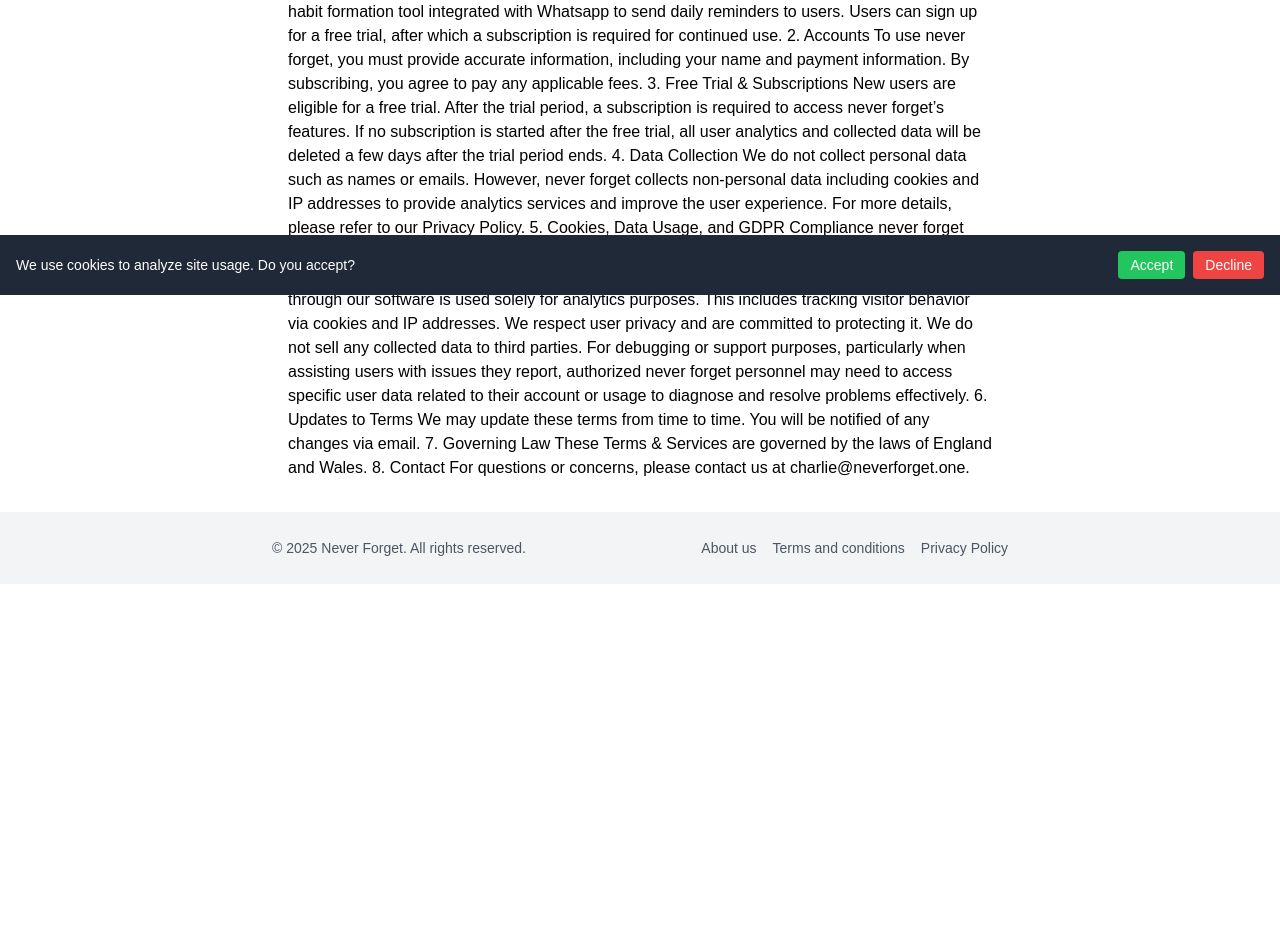
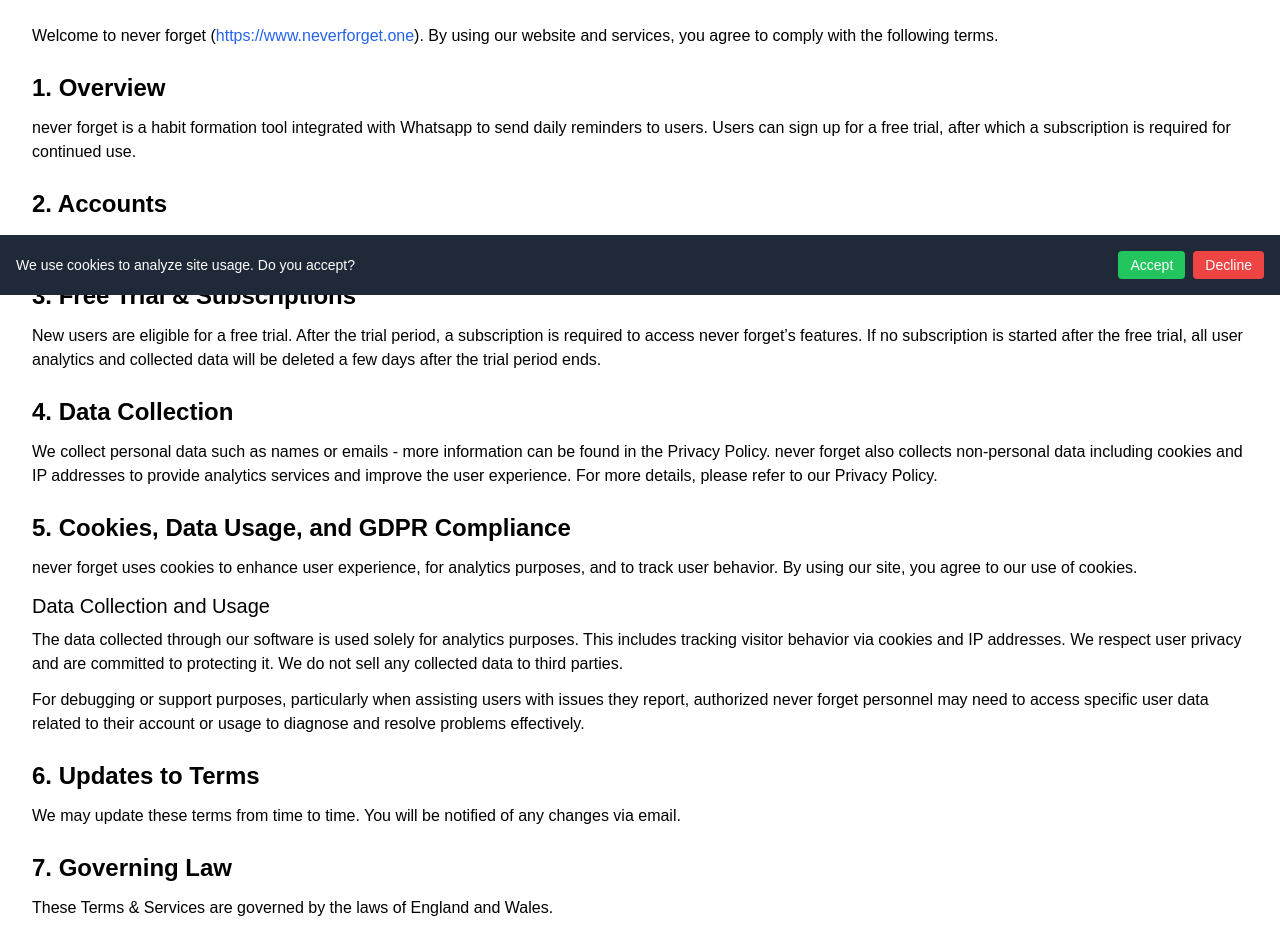
Before and after one commit to TemperateGrassland/never-forget, a Next.js app: page /termsandconditions in a window 1280 px wide. Shown: the part 505-1452 px from the top of the page. Before the commit the page ends 1089 px from the top, so only its background shows below. Built offline with nearby package versions, Linux system fonts and the light colour scheme; no server answers; a web font is replaced by a local one.

Commit message:
update terms and conditions page

```diff
--- a/src/app/globals.css
+++ b/src/app/globals.css
@@ -15,7 +15,7 @@
 }
 
 body {
-  color: var(--foreground);
+  color: #171717;
   background: var(--background);
   font-family: Arial, Helvetica, sans-serif;
 }
--- a/src/app/termsandconditions/page.tsx
+++ b/src/app/termsandconditions/page.tsx
@@ -1,49 +1,75 @@
 export default function TermsAndConditionsPage() {
     return (
-        <>
-        <main className="text-black max-w-3xl mx-auto p-8">
-        <h1>Terms and Conditions for never forget</h1>
+        <div className="terms-and-conditions-container p-4 md:p-8 text-black dark:text-white dark:bg-black">
+      <h1 className="text-3xl font-bold mb-4 text-black dark:text-white">Terms and Conditions for never forget</h1>
+      <p className="mb-6 text-sm text-black dark:text-white"><strong>Effective Date:</strong> May 09, 2025</p>
 
-Effective Date: May 09, 2025
+      <p className="mb-6 text-black dark:text-white">
+        Welcome to never forget (<a href="https://www.neverforget.one" target="_blank" rel="noopener noreferrer" className="text-blue-600 hover:underline dark:text-blue-400">https://www.neverforget.one</a>). By using our website and services, you agree to comply with the following terms.
+      </p>
 
-Welcome to never forget (https://www.neverforget.one). By using our website and services, you agree to comply with the following terms.
+      <section className="mb-6">
+        <h2 className="text-2xl font-semibold mb-3 text-black dark:text-white">1. Overview</h2>
+        <p className="text-black dark:text-white">
+          never forget is a habit formation tool integrated with Whatsapp to send daily reminders to users. Users can sign up for a free trial, after which a subscription is required for continued use.
+        </p>
+      </section>
 
-1. Overview
+      <section className="mb-6">
+        <h2 className="text-2xl font-semibold mb-3 text-black dark:text-white">2. Accounts</h2>
+        <p className="text-black dark:text-white">
+          To use never forget, you must provide accurate information, including your name and payment information. By subscribing, you agree to pay any applicable fees.
+        </p>
+      </section>
 
-never forget is a habit formation tool integrated with Whatsapp to send daily reminders to users. Users can sign up for a free trial, after which a subscription is required for continued use.
+      <section className="mb-6">
+        <h2 className="text-2xl font-semibold mb-3 text-black dark:text-white">3. Free Trial & Subscriptions</h2>
+        <p className="text-black dark:text-white">
+          New users are eligible for a free trial. After the trial period, a subscription is required to access never forget’s features. If no subscription is started after the free trial, all user analytics and collected data will be deleted a few days after the trial period ends.
+        </p>
+      </section>
 
-2. Accounts
+      <section className="mb-6">
+        <h2 className="text-2xl font-semibold mb-3 text-black dark:text-white">4. Data Collection</h2>
+        <p className="text-black dark:text-white">
+          We collect personal data such as names or emails - more information can be found in the Privacy Policy. never forget also collects non-personal data including cookies and IP addresses to provide analytics services and improve the user experience. For more details, please refer to our Privacy Policy.
+        </p>
+      </section>
 
-To use never forget, you must provide accurate information, including your name and payment information. By subscribing, you agree to pay any applicable fees.
+      <section className="mb-6">
+        <h2 className="text-2xl font-semibold mb-3 text-black dark:text-white">5. Cookies, Data Usage, and GDPR Compliance</h2>
+        <p className="mb-3 text-black dark:text-white">
+          never forget uses cookies to enhance user experience, for analytics purposes, and to track user behavior. By using our site, you agree to our use of cookies.
+        </p>
+        <h3 className="text-xl font-medium my-2 text-black dark:text-white">Data Collection and Usage</h3>
+        <p className="mb-3 text-black dark:text-white">
+          The data collected through our software is used solely for analytics purposes. This includes tracking visitor behavior via cookies and IP addresses. We respect user privacy and are committed to protecting it. We do not sell any collected data to third parties.
+        </p>
+        <p className="text-black dark:text-white">
+          For debugging or support purposes, particularly when assisting users with issues they report, authorized never forget personnel may need to access specific user data related to their account or usage to diagnose and resolve problems effectively.
+        </p>
+      </section>
 
-3. Free Trial & Subscriptions
+      <section className="mb-6">
+        <h2 className="text-2xl font-semibold mb-3 text-black dark:text-white">6. Updates to Terms</h2>
+        <p className="text-black dark:text-white">
+          We may update these terms from time to time. You will be notified of any changes via email.
+        </p>
+      </section>
 
-New users are eligible for a free trial. After the trial period, a subscription is required to access never forget&rsquo;s features. If no subscription is started after the free trial, all user analytics and collected data will be deleted a few days after the trial period ends.
+      <section className="mb-6">
+        <h2 className="text-2xl font-semibold mb-3 text-black dark:text-white">7. Governing Law</h2>
+        <p className="text-black dark:text-white">
+          These Terms & Services are governed by the laws of England and Wales.
+        </p>
+      </section>
 
-4. Data Collection
-
-We do not collect personal data such as names or emails. However, never forget collects non-personal data including cookies and IP addresses to provide analytics services and improve the user experience. For more details, please refer to our Privacy Policy.
-
-5. Cookies, Data Usage, and GDPR Compliance
-
-never forget uses cookies to enhance user experience, for analytics purposes, and to track user behavior. By using our site, you agree to our use of cookies.
-
-Data Collection and Usage
-
-The data collected through our software is used solely for analytics purposes. This includes tracking visitor behavior via cookies and IP addresses. We respect user privacy and are committed to protecting it. We do not sell any collected data to third parties. For debugging or support purposes, particularly when assisting users with issues they report, authorized never forget personnel may need to access specific user data related to their account or usage to diagnose and resolve problems effectively.
-
-6. Updates to Terms
-
-We may update these terms from time to time. You will be notified of any changes via email.
-
-7. Governing Law
-
-These Terms & Services are governed by the laws of England and Wales.
-
-8. Contact
-
-For questions or concerns, please contact us at charlie@neverforget.one.
-        </main>
-        </>
+      <section className="mb-6">
+        <h2 className="text-2xl font-semibold mb-3 text-black dark:text-white">8. Contact</h2>
+        <p className="text-black dark:text-white">
+          For questions or concerns, please contact us at <a href="mailto:charlie@neverforget.one" className="text-blue-600 hover:underline dark:text-blue-400">charlie@neverforget.one</a>.
+        </p>
+      </section>
+    </div>
     );
   }
--- a/tailwind.config.ts
+++ b/tailwind.config.ts
@@ -5,7 +5,7 @@ export default {
   content: [
     "./src/pages/**/*.{js,ts,jsx,tsx,mdx}",
     "./src/components/**/*.{js,ts,jsx,tsx,mdx}",
-    "./src/app/**/*.{js,ts,jsx,tsx,mdx}",
+    "./src/app/*/**/*.{js,ts,jsx,tsx,mdx}",
   ],
   theme: {
     extend: {
```
Also changed, not shown: src/app/privacy/page.tsx (+26 -26 lines).
